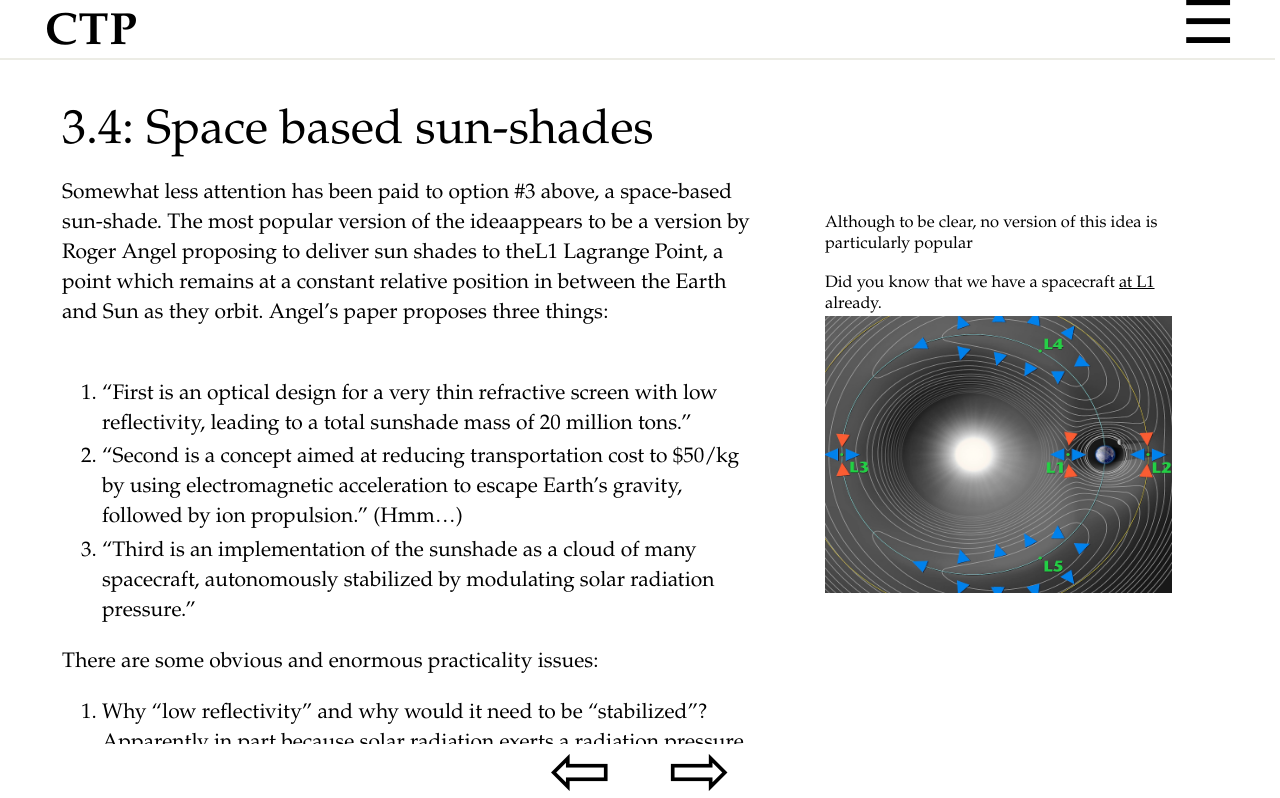
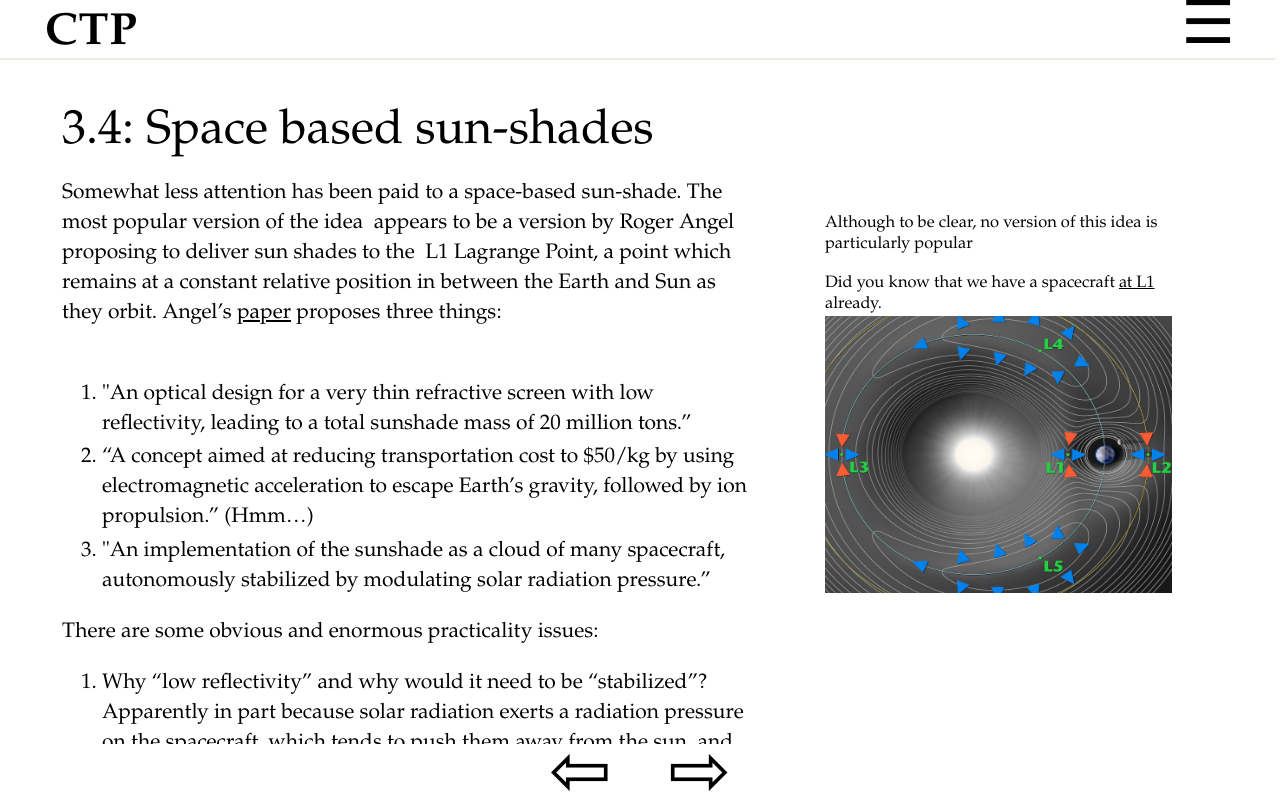
Before and after one commit to neilhacker/Climate-technology-primer, a Next.js app: page /section_3/3.4 in a window 1280 px wide. Shown: the top 798 px of the page. Built offline with nearby package versions, Linux system fonts and the light colour scheme.

Commit message:
added section on MIT sun bubbles

```diff
--- a/pages/section_3/3.4.js
+++ b/pages/section_3/3.4.js
@@ -28,14 +28,14 @@ export default function Home() {
             <h1 >3.4: Space based sun-shades</h1>
 
             <p>
-            Somewhat less attention has been paid to option #3 above, a space-based sun-shade. The most popular version of the idea
+            Somewhat less attention has been paid to a space-based sun-shade. The most popular version of the idea
             <label for="mn_3_0" class="margin-toggle">&#8853;</label>
 			<input type="checkbox" id="mn_3_0" class="margin-toggle"/>
 			<span class="marginnote" id="id_option">
             Although to be clear, no version of this idea is particularly popular
 			</span>
 
-            appears to be a version by Roger Angel proposing to deliver sun shades to the
+      &nbsp; appears to be a version by Roger Angel proposing to deliver sun shades to the
             <label for="mn_3_1" class="margin-toggle">&#8853;</label>
 			<input type="checkbox" id="mn_3_1" class="margin-toggle"/>
 			<span class="marginnote" id="id_option">
@@ -45,19 +45,19 @@ export default function Home() {
             <Image src='/img/sec3/3_l1.jpeg' alt="diagram of L1 orbit point" width="500px" height="400px"/>
             </div>
 			</span>
-            L1 Lagrange Point, a point which remains at a constant relative position in between the Earth and Sun as they orbit. Angel’s paper proposes three things:
+      &nbsp; L1 Lagrange Point, a point which remains at a constant relative position in between the Earth and Sun as they orbit. Angel’s <a href="https://www.pnas.org/doi/full/10.1073/pnas.0608163103">paper</a> proposes three things:
             <br></br><br></br>
             <ol>
                 <li>
-                “First is an optical design for a very thin refractive screen with low reflectivity, leading to a total sunshade mass of 20 million tons.”
+                "An optical design for a very thin refractive screen with low reflectivity, leading to a total sunshade mass of 20 million tons.”
 
                 </li>
                 <li>
-                “Second is a concept aimed at reducing transportation cost to $50/kg by using electromagnetic acceleration to escape Earth’s gravity, followed by ion propulsion.” (Hmm…)
+                “A concept aimed at reducing transportation cost to $50/kg by using electromagnetic acceleration to escape Earth’s gravity, followed by ion propulsion.” (Hmm…)
 
                 </li>
                 <li>
-                “Third is an implementation of the sunshade as a cloud of many spacecraft, autonomously stabilized by modulating solar radiation pressure.”
+                "An implementation of the sunshade as a cloud of many spacecraft, autonomously stabilized by modulating solar radiation pressure.”
 
                 </li>
 
@@ -120,6 +120,8 @@ export default function Home() {
             <p>
             But perhaps this hasn’t been studied to its absolute logical limit — for instance, there are other <a href="http://www.niac.usra.edu/files/library/meetings/fellows/mar07/1314Crowe.pdf">cool</a> <a href="https://pdfs.semanticscholar.org/44b5/f3ec56ba36481d41ea562d3f23bac6d717de.pdf?_ga=2.30784125.335461148.1549357238-1626053982.1549037200">ideas</a> for reducing mass.
             <br></br><br></br>
+            MIT seems to <a href="https://senseable.mit.edu/space-bubbles/">have taken up</a> the research on this area. You'd still construct your sun shade at the L1 point but this time instead of a screen in the more normal sense of the word they propose to use types of bubbles to do the same kind of job.
+            One big benefit of this type of approach is that if decide you want to stop the effect you can simply burst the bubbles. This is still very much in the research stage but with launch costs falling and falling it is starting to look less completely crazy.
             <span style={{fontSize: 'medium', color: 'white'}}><Latex>{' $ ____________________________________________ $'}</Latex></span>
 
             </p>
```
